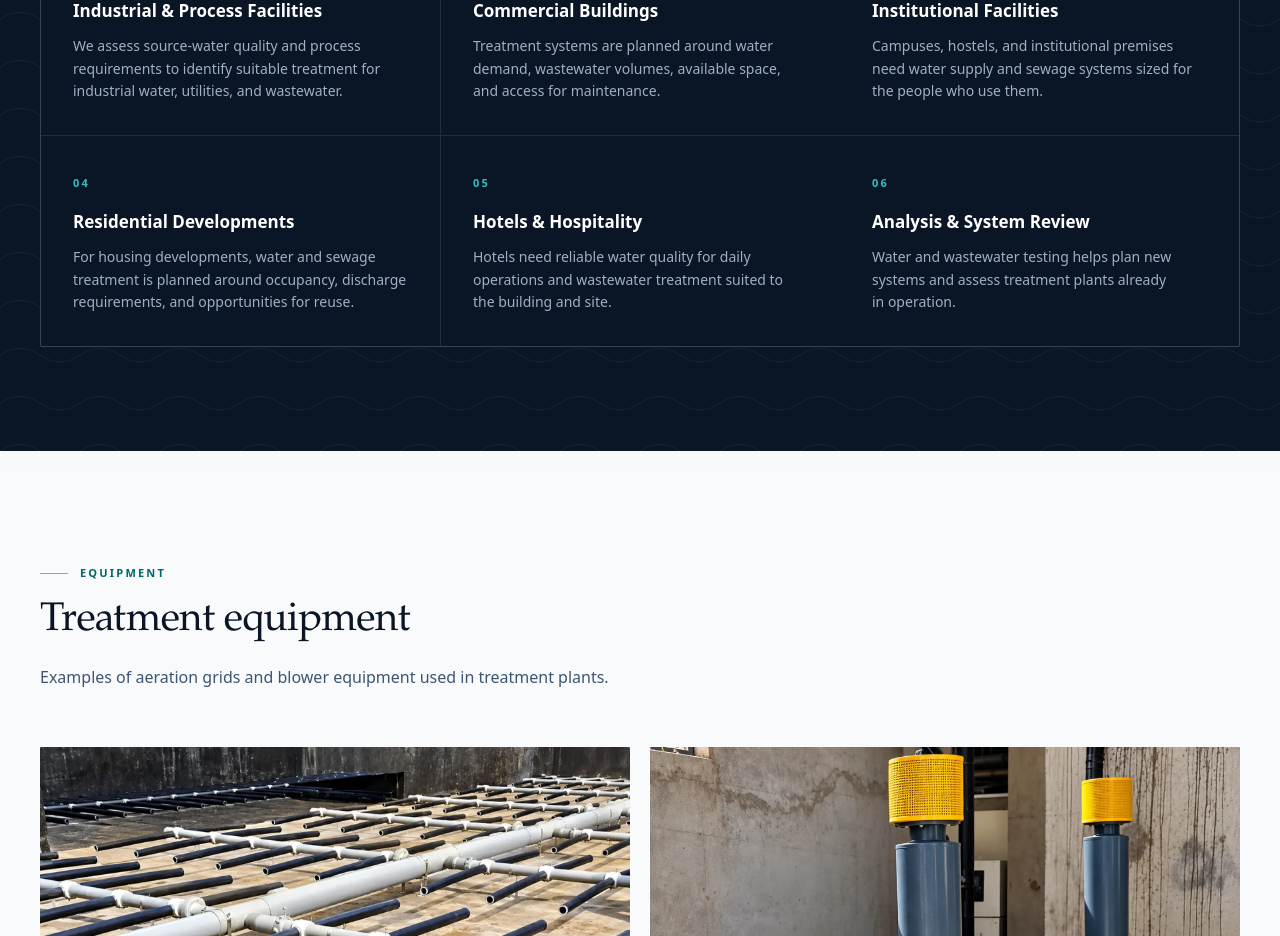
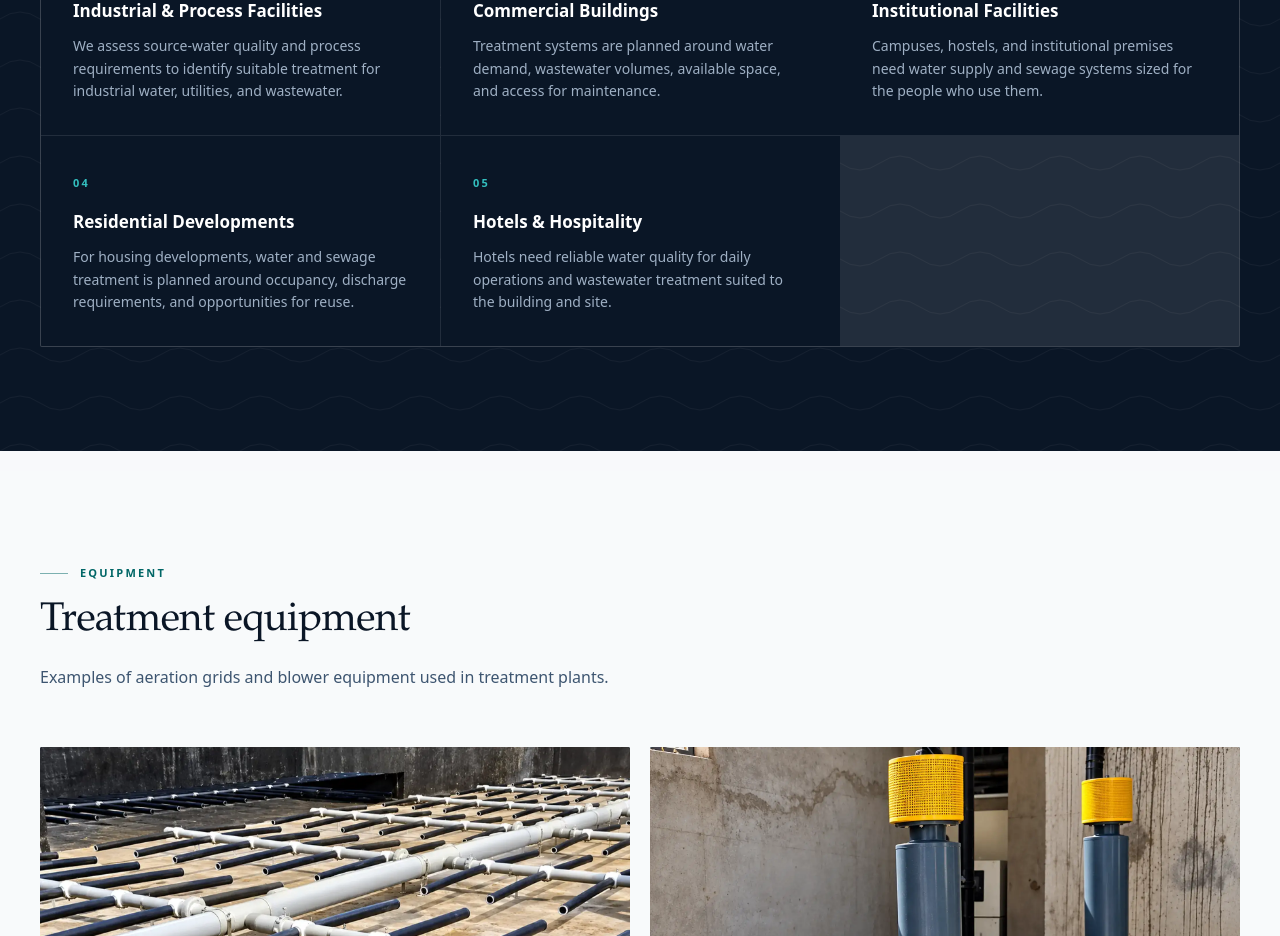
Before and after one commit to xconversionlab/unisys-enviro-tech, a Next.js app: page / in a window 1280 px wide. Shown: the part 3340-4276 px from the top of the page. Built offline with nearby package versions, Linux system fonts and the light colour scheme; no server answers.

Commit message:
Keep industry listing limited to industry categories

```diff
--- a/src/data/industries.ts
+++ b/src/data/industries.ts
@@ -35,10 +35,4 @@ export const industries: IndustryCategory[] = [
     description:
       "Hotels need reliable water quality for daily operations and wastewater treatment suited to the building and site.",
   },
-  {
-    id: "analysis",
-    title: "Analysis & System Review",
-    description:
-      "Water and wastewater testing helps plan new systems and assess treatment plants already in operation.",
-  },
 ];
```
